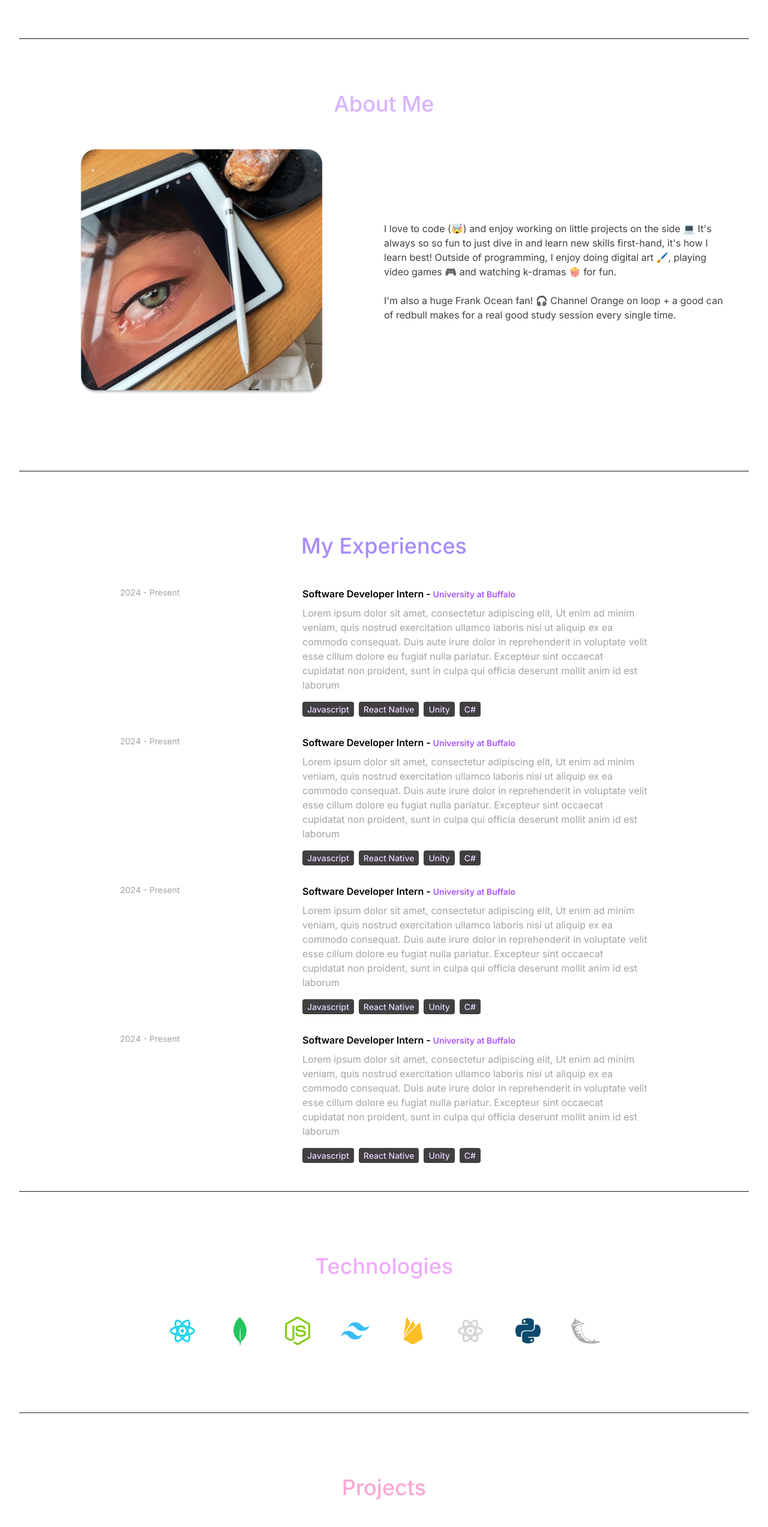
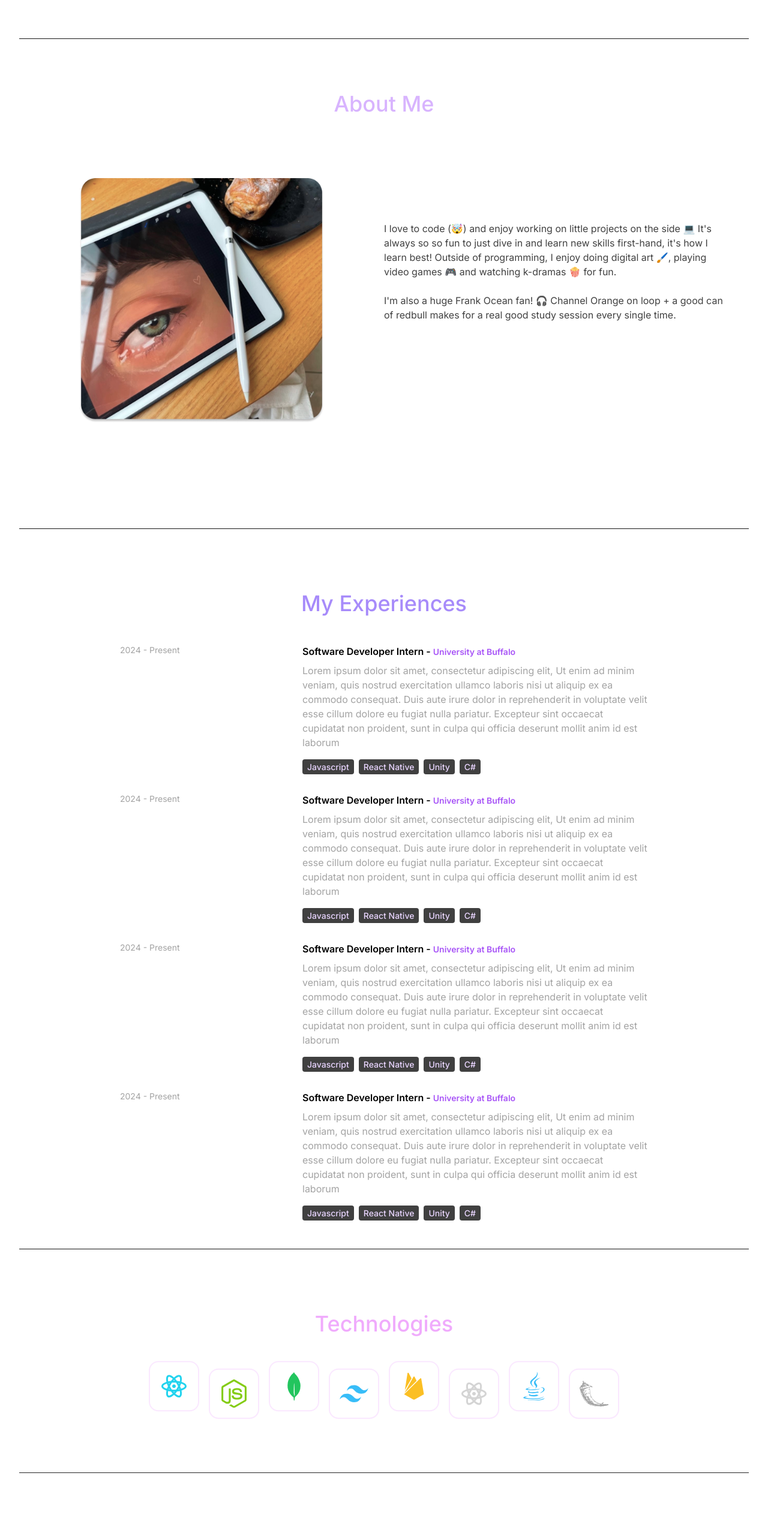
Before and after one commit to mafruhamanal/frontend-app, a React (Create React App) app in the folder client/: page / in a window 1280 px wide. Shown: the part 816-3362 px from the top of the page at 60% size. Built offline with nearby package versions, Linux system fonts and the light colour scheme.

Commit message:
animation tech and exp components

```diff
--- a/client/src/components/About.js
+++ b/client/src/components/About.js
@@ -1,21 +1,34 @@
 import aboutImg from "../assets/about.png";
 import { ABOUT_TEXT } from "../constants";
+import { motion } from "framer-motion";
 
 const About = () => {
   return (
     <div className=" border-b border-neutral-900 pb-24 pt-16">
       <h1 className="py-6 text-center text-4xl font-medium">
-        <span className="text-purple-300">About Me</span>
+        <motion.span whileInView={{opacity:1, x:0}}
+      initial={{opacity:0, y:-100}}
+      transition={{duration: 1.5}} className="text-purple-300">About Me</motion.span>
       </h1>
       <div className="flex flex-wrap">
-        <div className="w-full lg:w-1/2 lg:p-8">
+        <motion.div
+          whileInView={{ opacity: 1, x: 0 }}
+          initial={{ opacity: 0, x: -100 }}
+          transition={{ duration: 0.5 }}
+          className="w-full lg:w-1/2 lg:p-8"
+        >
           <div className="flex items-center justify-center">
-            <img src={aboutImg} alt="About Me" className="w-3/4" />
+            <img src={aboutImg} alt="About Me" className="w-3/4 py-12" />
           </div>
-        </div>
-        <div className="w-full lg:w-1/2">
-          <div className="flex justify-center lg:justify-start mt-32">
-            <div className="max-w-xl py-6 text-neutral-700">
+        </motion.div>
+        <motion.div
+          whileInView={{ opacity: 1, x: 0 }}
+          initial={{ opacity: 0, x: 100 }}
+          transition={{ duration: 0.5 }}
+          className="w-full lg:w-1/2 mt-32 py-6"
+        >
+          <div className="flex justify-center lg:justify-start">
+            <div className="max-w-xl text-neutral-700">
               {ABOUT_TEXT}
               <p className="max-w-xl py-6 ">
                 I'm also a huge Frank Ocean fan! 🎧 Channel Orange on loop + a
@@ -24,7 +37,7 @@ const About = () => {
               </p>
             </div>
           </div>
-        </div>
+        </motion.div>
       </div>
     </div>
   );
--- a/client/src/components/Experience.js
+++ b/client/src/components/Experience.js
@@ -1,12 +1,18 @@
 import { EXPERIENCES } from "../constants";
+import { motion } from "framer-motion";
 
 const Experiences = () => {
   return (
     <div className="border-b border-neutral-900 pb-4 pt-14">
-      <h2 className="my-12 text-center text-4xl text-violet-400 font-medium">
+      <motion.h2
+        whileInView={{ opacity: 1, y: 0 }}
+        initial={{ opacity: 0, y: -100 }}
+        transition={{ duration: 1.5 }}
+        className="my-12 text-center text-4xl text-violet-400 font-medium"
+      >
         {" "}
         My Experiences
-      </h2>
+      </motion.h2>
 
       <div>
         {EXPERIENCES.map((experience, index) => (
--- a/client/src/components/Technologies.js
+++ b/client/src/components/Technologies.js
@@ -4,42 +4,106 @@ import { FaNodeJs } from "react-icons/fa";
 import { SiFlask } from "react-icons/si";
 import { FaJava } from "react-icons/fa";
 import { IoLogoFirebase } from "react-icons/io5";
-import { FaPython } from "react-icons/fa";
+import { FaUnity } from "react-icons/fa6";
 import { RiTailwindCssFill } from "react-icons/ri";
+import { animate, motion } from "framer-motion";
+
+const iconVariants = (duration) => ({
+  initial: { y: -10 },
+  animate: {
+    y: [10, -10],
+    transition: {
+      duration: duration,
+      ease: "linear",
+      repeat: Infinity,
+      repeatType: "reverse",
+    },
+  },
+});
 
 const Technologies = () => {
   return (
     <div className="border-b border-neutral-800 pb-24 pt-14">
-      <h2 className="my-12 text-center text-4xl text-fuchsia-300 font-medium">
+      <motion.h2
+      whileInView={{opacity:1, y:0}}
+      initial={{opacity:0, y:-100}}
+      transition={{duration: 1.5}}
+      className="my-12 text-center text-4xl text-fuchsia-300 font-medium">
         Technologies
-      </h2>
-      <div className="flex flex-wrap items-center justify-center gap-4">
-        <div className="rounded-2xl p-4">
+      </motion.h2>
+      <motion.div
+        whileInView={{ opacity: 1, x: 0 }}
+        initial={{ opacity: 0, x: -100 }}
+        transition={{ duration: 1.5 }}
+        className="flex flex-wrap items-center justify-center gap-4"
+      >
+        <motion.div
+          variants={iconVariants(2)}
+          initial="initial"
+          animate="animate"
+          className="rounded-2xl border-2 border-fuchsia-100 p-4"
+        >
           <RiReactjsLine className="text-5xl text-cyan-400" />
-        </div>
+        </motion.div>
 
-        <div className="rounded-2xl p-4">
+        <motion.div
+          variants={iconVariants(3.5)}
+          initial="initial"
+          animate="animate"
+          className="rounded-2xl border-2 border-fuchsia-100 p-4"
+        >
+          <FaNodeJs className="text-5xl text-lime-500" />
+        </motion.div>
+        <motion.div
+          variants={iconVariants(2)}
+          initial="initial"
+          animate="animate"
+          className="rounded-2xl border-2 border-fuchsia-100 p-4"
+        >
           <SiMongodb className="text-5xl text-green-500" />
-        </div>
-        <div className="rounded-2xl  p-4">
-          <FaNodeJs className="text-5xl text-lime-500" />
-        </div>
-        <div className="rounded-2xl p-4">
+        </motion.div>
+        <motion.div
+          variants={iconVariants(3.5)}
+          initial="initial"
+          animate="animate"
+          className="rounded-2xl border-2 border-fuchsia-100 p-4"
+        >
           <RiTailwindCssFill className="text-5xl text-sky-400" />
-        </div>
-        <div className="rounded-2xl p-4">
+        </motion.div>
+
+        <motion.div
+          variants={iconVariants(2)}
+          initial="initial"
+          animate="animate"
+          className="rounded-2xl border-2 border-fuchsia-100 p-4"
+        >
           <IoLogoFirebase className="text-5xl text-amber-400" />
-        </div>
-        <div className="rounded-2xl p-4">
+        </motion.div>
+        <motion.div
+          variants={iconVariants(3.5)}
+          initial="initial"
+          animate="animate"
+          className="rounded-2xl border-2 border-fuchsia-100 p-4"
+        >
           <RiReactjsLine className="text-5xl text-neutral-300" />
-        </div>
-        <div className="rounded-2xl  p-4">
-          <FaPython className="text-5xl text-sky-900" />
-        </div>
-        <div className="rounded-2xl p-4">
+        </motion.div>
+        <motion.div
+          variants={iconVariants(2)}
+          initial="initial"
+          animate="animate"
+          className="rounded-2xl border-2 border-fuchsia-100 p-4"
+        >
+          <FaJava className="text-5xl text-sky-400" />
+        </motion.div>
+        <motion.div
+          variants={iconVariants(3.5)}
+          initial="initial"
+          animate="animate"
+          className="rounded-2xl border-2 border-fuchsia-100 p-4"
+        >
           <SiFlask className="text-5xl text-neutral-400" />
-        </div>
-      </div>
+        </motion.div>
+      </motion.div>
     </div>
   );
 };
--- a/client/src/style.css
+++ b/client/src/style.css
@@ -741,8 +741,25 @@ video {
   border-radius: 1rem;
 }
 
+.border-4{
+  border-width: 4px;
+}
+
+.border-2{
+  border-width: 2px;
+}
+
+.border-8{
+  border-width: 8px;
+}
+
 .border-b{
   border-bottom-width: 1px;
+}
+
+.border-neutral-300{
+  --tw-border-opacity: 1;
+  border-color: rgb(212 212 212 / var(--tw-border-opacity));
 }
 
 .border-neutral-800{
@@ -753,6 +770,26 @@ video {
 .border-neutral-900{
   --tw-border-opacity: 1;
   border-color: rgb(23 23 23 / var(--tw-border-opacity));
+}
+
+.border-fuchsia-300{
+  --tw-border-opacity: 1;
+  border-color: rgb(240 171 252 / var(--tw-border-opacity));
+}
+
+.border-fuchsia-400{
+  --tw-border-opacity: 1;
+  border-color: rgb(232 121 249 / var(--tw-border-opacity));
+}
+
+.border-fuchsia-200{
+  --tw-border-opacity: 1;
+  border-color: rgb(245 208 254 / var(--tw-border-opacity));
+}
+
+.border-fuchsia-100{
+  --tw-border-opacity: 1;
+  border-color: rgb(250 232 255 / var(--tw-border-opacity));
 }
 
 .bg-neutral-700{
@@ -813,14 +850,14 @@ video {
   padding-bottom: 0.25rem;
 }
 
+.py-12{
+  padding-top: 3rem;
+  padding-bottom: 3rem;
+}
+
 .py-6{
   padding-top: 1.5rem;
   padding-bottom: 1.5rem;
-}
-
-.py-12{
-  padding-top: 3rem;
-  padding-bottom: 3rem;
 }
 
 .pb-16{
@@ -954,11 +991,6 @@ video {
   color: rgb(56 189 248 / var(--tw-text-opacity));
 }
 
-.text-sky-900{
-  --tw-text-opacity: 1;
-  color: rgb(12 74 110 / var(--tw-text-opacity));
-}
-
 .text-transparent{
   color: transparent;
 }
```
